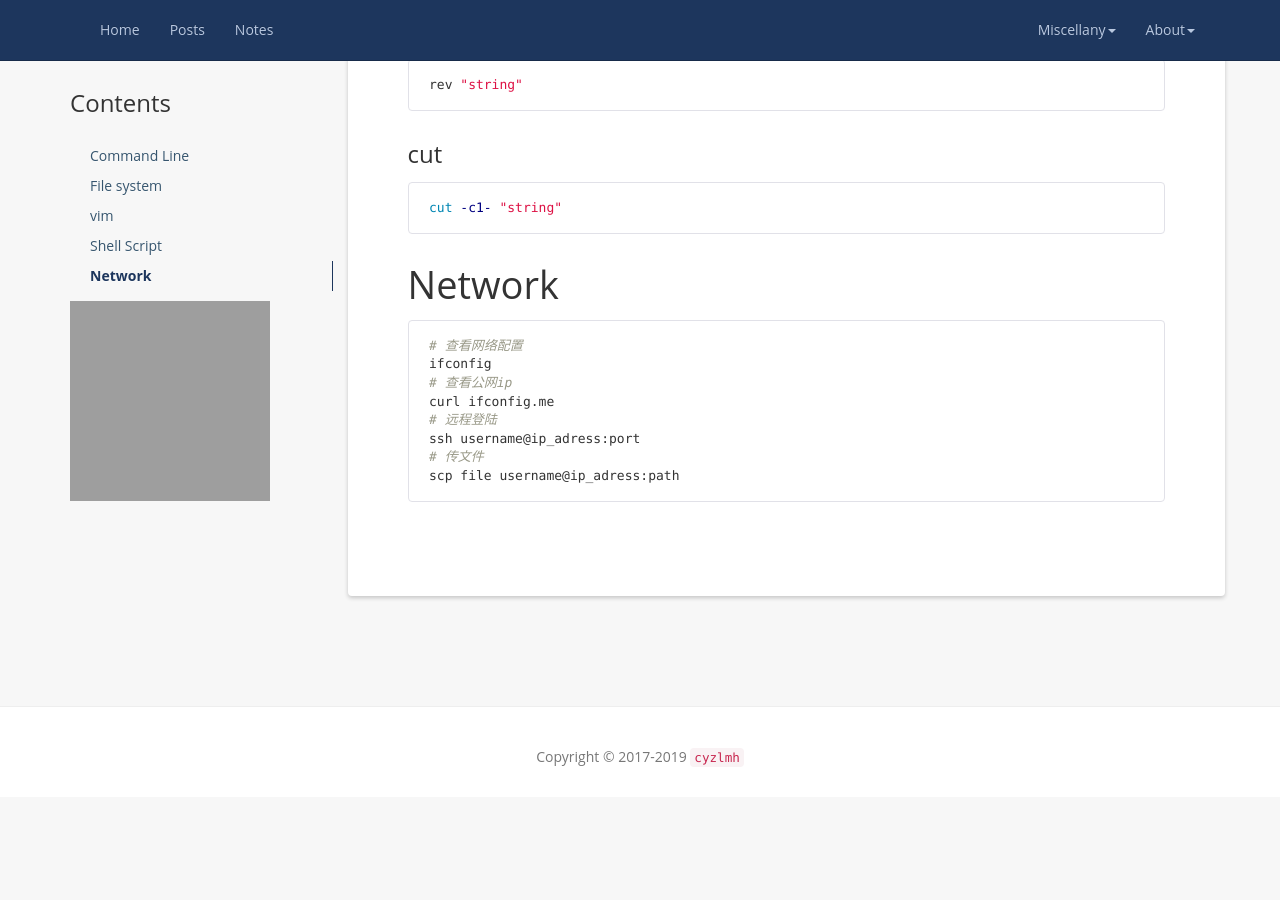
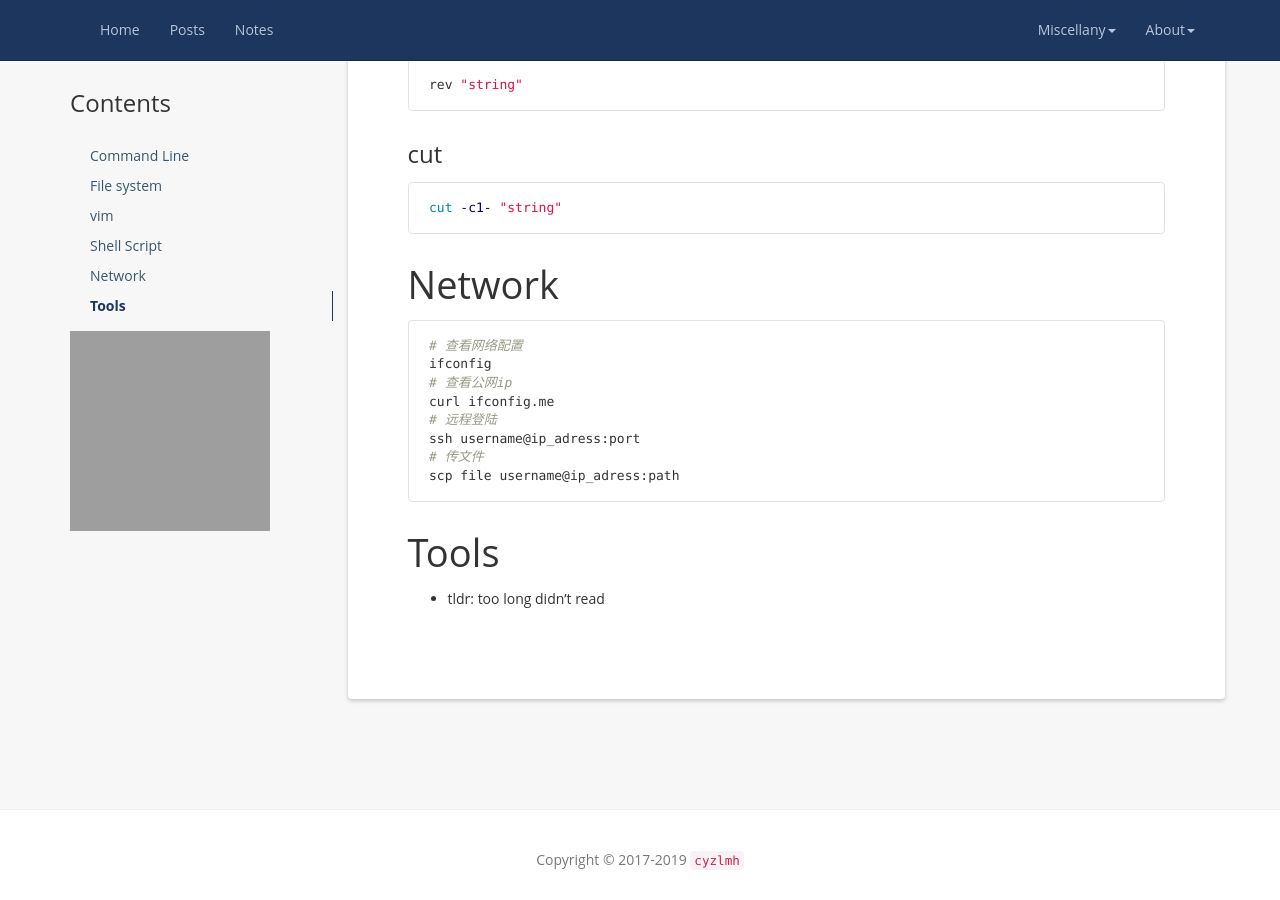
Before and after one commit to cyzlmh/cyzlmh.github.io, a Jekyll site: the page built from notes/Note-Linux.md, in a window 1280 px wide and 900 px high, scrolled down 9170 px. Built offline with Jekyll 4.4.1, drawn with Linux system fonts in a browser that asks for light colours; nearby versions of some CDN libraries; before the commit the page ends 9967 px from its top, so only the background shows below that; grey boxes are pictures that could not be loaded.

Commit message:
update blog

````diff
--- a/notes/Note-Linux.md
+++ b/notes/Note-Linux.md
@@ -356,3 +356,7 @@ ssh username@ip_adress:port
 # 传文件
 scp file username@ip_adress:path
 ```
+
+# Tools
+
+- tldr: too long didn't read
````
Also changed, not shown: assets/RaspberryPi/digit_display.jpg, 4 other files.
